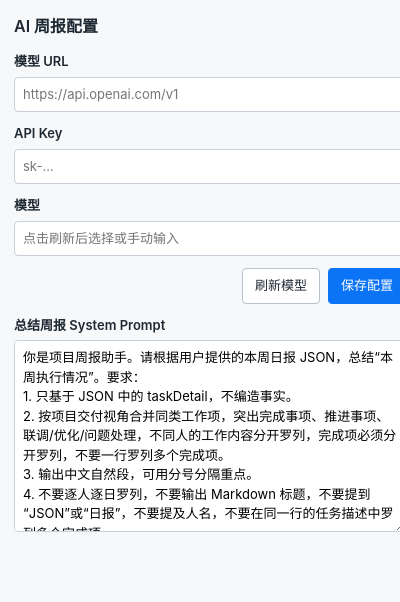
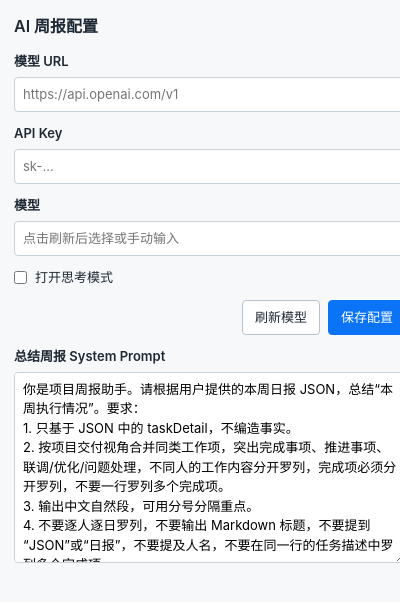
Before and after one commit to RezaFeng/jxmis-extension, a browser extension: page popup.html in a window 400 px wide. Drawn offline with Linux system fonts and the light colour scheme.

Commit message:
feat: add thinking mode toggle

```diff
--- a/popup.css
+++ b/popup.css
@@ -28,6 +28,18 @@ label {
   flex-direction: column;
   gap: 5px;
   font-weight: 600;
+}
+
+.checkbox-row {
+  flex-direction: row;
+  align-items: center;
+  gap: 8px;
+  font-weight: 500;
+}
+
+.checkbox-row input {
+  width: auto;
+  margin: 0;
 }
 
 input,
--- a/popup.html
+++ b/popup.html
@@ -25,6 +25,11 @@
         <datalist id="modelList"></datalist>
       </label>
 
+      <label class="checkbox-row">
+        <input id="enableThinking" type="checkbox">
+        <span>打开思考模式</span>
+      </label>
+
       <div class="row">
         <button id="refreshModels" type="button">刷新模型</button>
         <button id="save" type="button" class="primary">保存配置</button>
--- a/popup.js
+++ b/popup.js
@@ -5,6 +5,7 @@
     baseUrl: document.getElementById("baseUrl"),
     apiKey: document.getElementById("apiKey"),
     model: document.getElementById("model"),
+    enableThinking: document.getElementById("enableThinking"),
     systemPrompt: document.getElementById("systemPrompt"),
     modelList: document.getElementById("modelList"),
     refreshModels: document.getElementById("refreshModels"),
@@ -40,6 +41,7 @@
       baseUrl: fields.baseUrl.value.trim(),
       apiKey: fields.apiKey.value.trim(),
       model: fields.model.value.trim(),
+      enableThinking: fields.enableThinking.checked,
       systemPrompt: fields.systemPrompt.value.trim() || DEFAULT_SYSTEM_PROMPT
     };
   }
@@ -54,11 +56,13 @@
       baseUrl: "",
       apiKey: "",
       model: "",
+      enableThinking: false,
       systemPrompt: DEFAULT_SYSTEM_PROMPT
     });
     fields.baseUrl.value = data.baseUrl || "";
     fields.apiKey.value = data.apiKey || "";
     fields.model.value = data.model || "";
+    fields.enableThinking.checked = data.enableThinking === true;
     fields.systemPrompt.value = data.systemPrompt || DEFAULT_SYSTEM_PROMPT;
   }
 
```
Also changed, not shown: background.js (+4 -5 lines).
